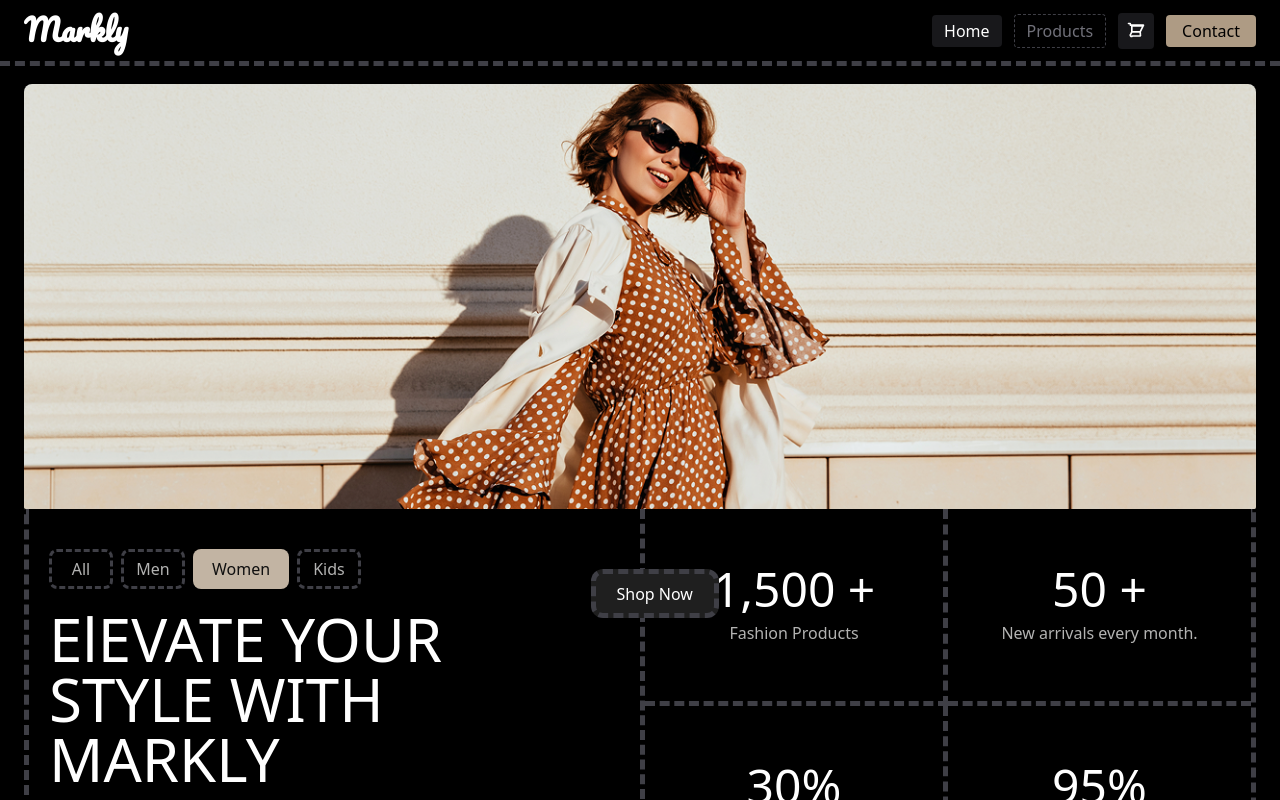
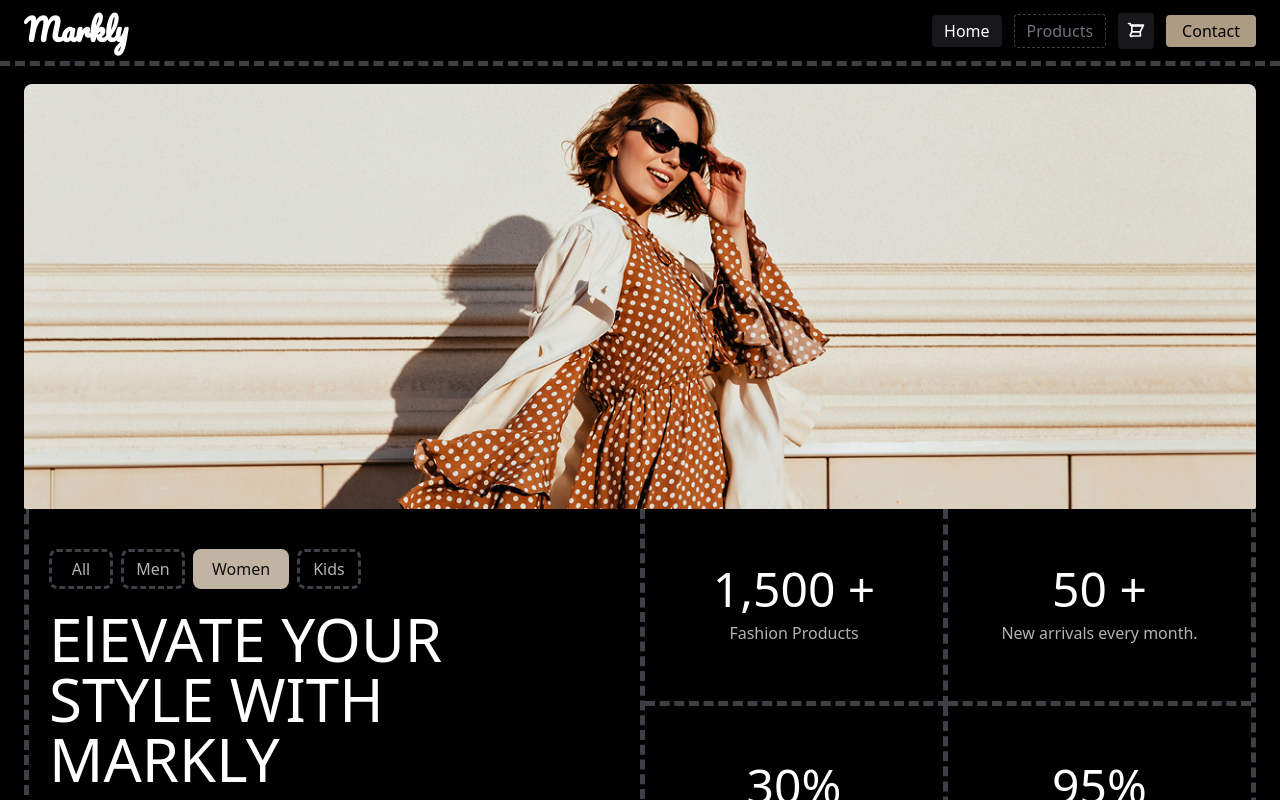
Before and after one commit to Medo971808/Markly, a Nuxt app: page / in a window 1280 px wide. Shown: the top 800 px of the page. Built offline with nearby package versions, Linux system fonts and the light colour scheme.

Commit message:
delete shop now button

```diff
--- a/app/components/Home/Section1.vue
+++ b/app/components/Home/Section1.vue
@@ -2,9 +2,6 @@
     <section class="text-white px-6 py-5 h-full mt-16">
         <section class="relative">
             <NuxtImg src="/images/Image.png" alt="" class="h-auto w-full rounded-t-lg" />
-            <NuxtLink to="/shop"
-                class="cursor-pointer absolute left-1/2 lg:top-[485px] lg:left-[46%] lg:w-[128px] w-[110px] lg:h-[49px] h-[40px] rounded-xl text-10 lg:text-14 bg-[#1F1F1F] border-[5px] border-dashed border-zinc-700 flex items-center justify-center">
-                Shop Now</NuxtLink>
             <section class="lg:flex justify-between text-[#B3B3B2]">
                 <section class="py-10 px-5 border-x-[5px] lg:border-x-0 lg:border-l-[5px] border-b-[5px] lg:rounded-bl-3xl border-zinc-700 border-dashed lg:w-[50%]">
                     <button class="w-16 h-10 border-dashed border-zinc-700 border-[3px] rounded-lg">All</button>
```
